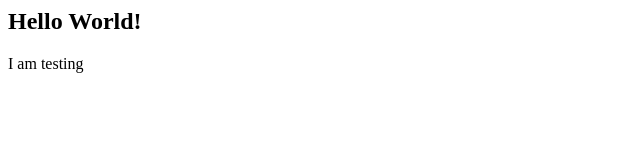
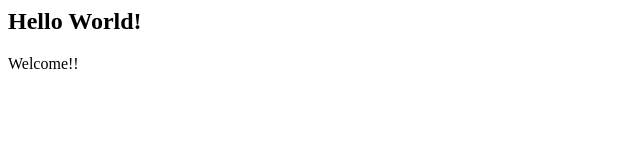
Before and after one commit to salyma/CBA-tutorials, a plain HTML site: page index.html in a window 1280 px wide. Shown: the full height of the page, 0-640 px from the left. Drawn offline with Linux system fonts and the light colour scheme.

Commit message:
Update index.html

```diff
--- a/index.html
+++ b/index.html
@@ -1,2 +1,2 @@
 <h2>Hello World!</h2>
-<p>I am testing</p>
+<p>Welcome!!</p>
```
